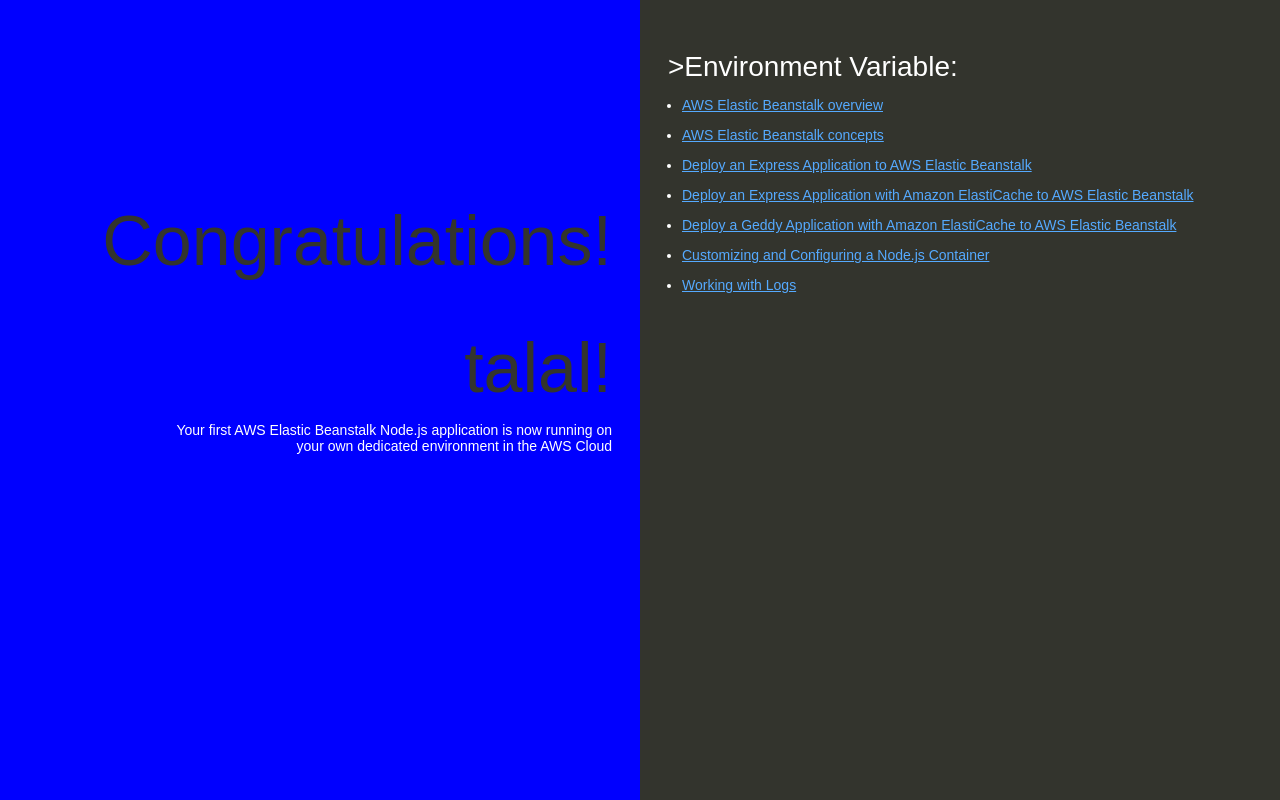
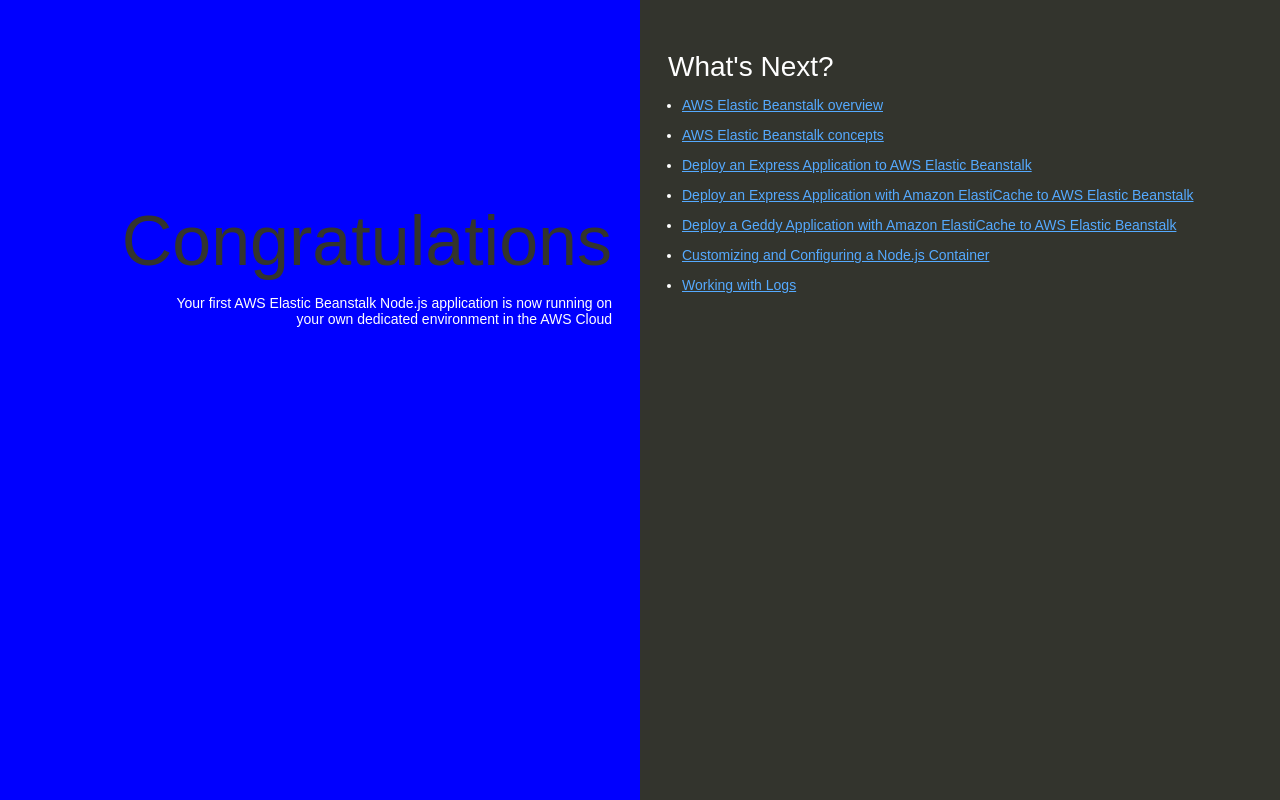
Before and after one commit to TalalGh2/MyNodeApp, a website: page index.html in a window 1280 px wide. Drawn offline with Linux system fonts and the light colour scheme.

Commit message:
Update index.html

```diff
--- a/index.html
+++ b/index.html
@@ -74,13 +74,11 @@
 </head>
 <body>
 <div class="textColumn">
-      <h1>Congratulations!</h1>
-      <h1>talal!</h1>
+<h1>Congratulations</h1>
 <p>Your first AWS Elastic Beanstalk Node.js application is now running on your own dedicated environment in the AWS Cloud</p>
 </div>
 <div class="linksColumn">
-      <h2>>Environment Variable:</h2>
-      <script>/*PLACEHOLDER_TALAL*/</script>
+<h2>What's Next?</h2>
 <ul>
 <li><a href="http://docs.aws.amazon.com/elasticbeanstalk/latest/dg/Welcome.html">AWS Elastic Beanstalk overview</a></li>
 <li><a href="http://docs.aws.amazon.com/elasticbeanstalk/latest/dg/concepts.html">AWS Elastic Beanstalk concepts</a></li>
```
Lines whose indentation alone changed are shown as unchanged.
